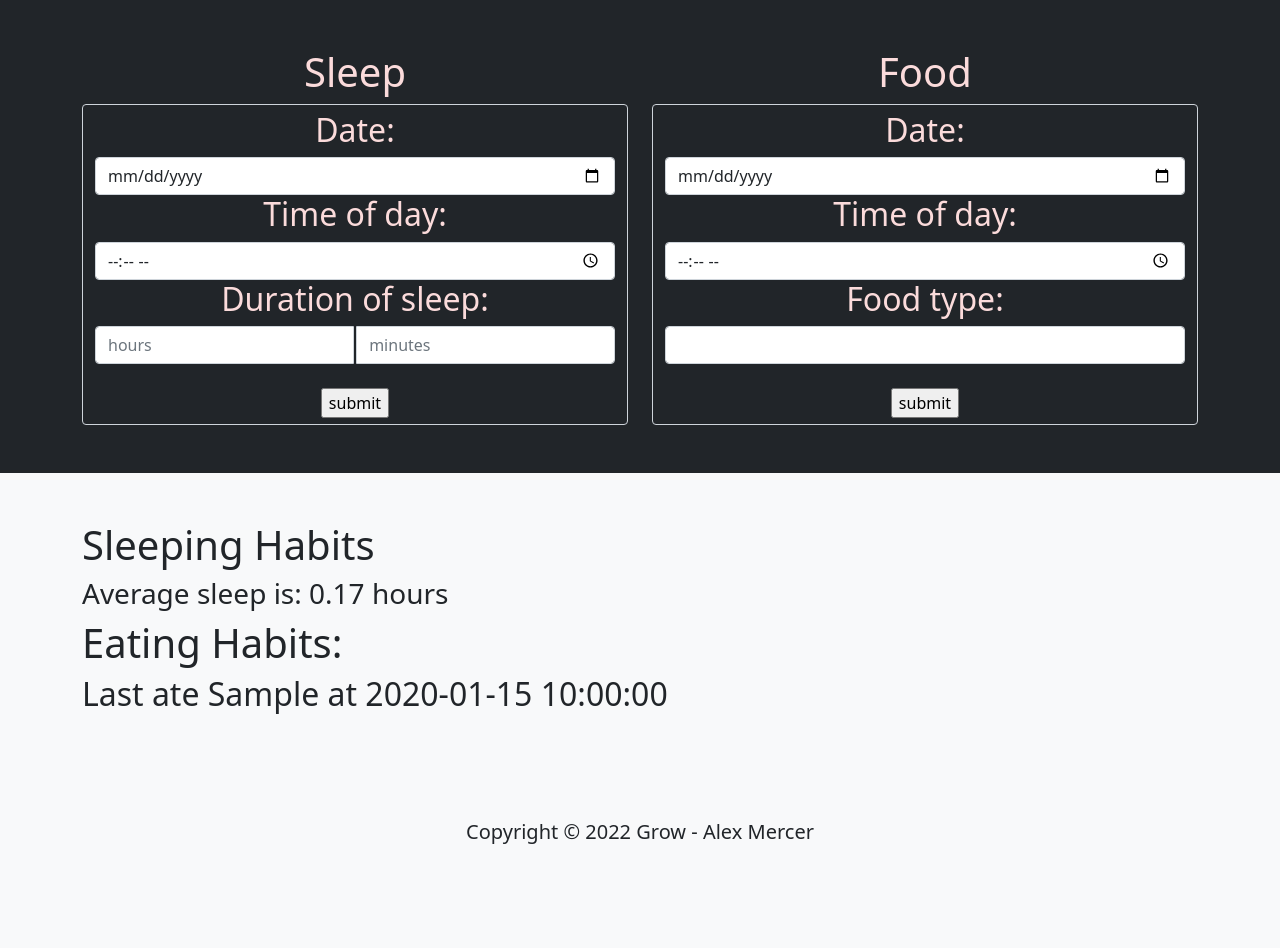
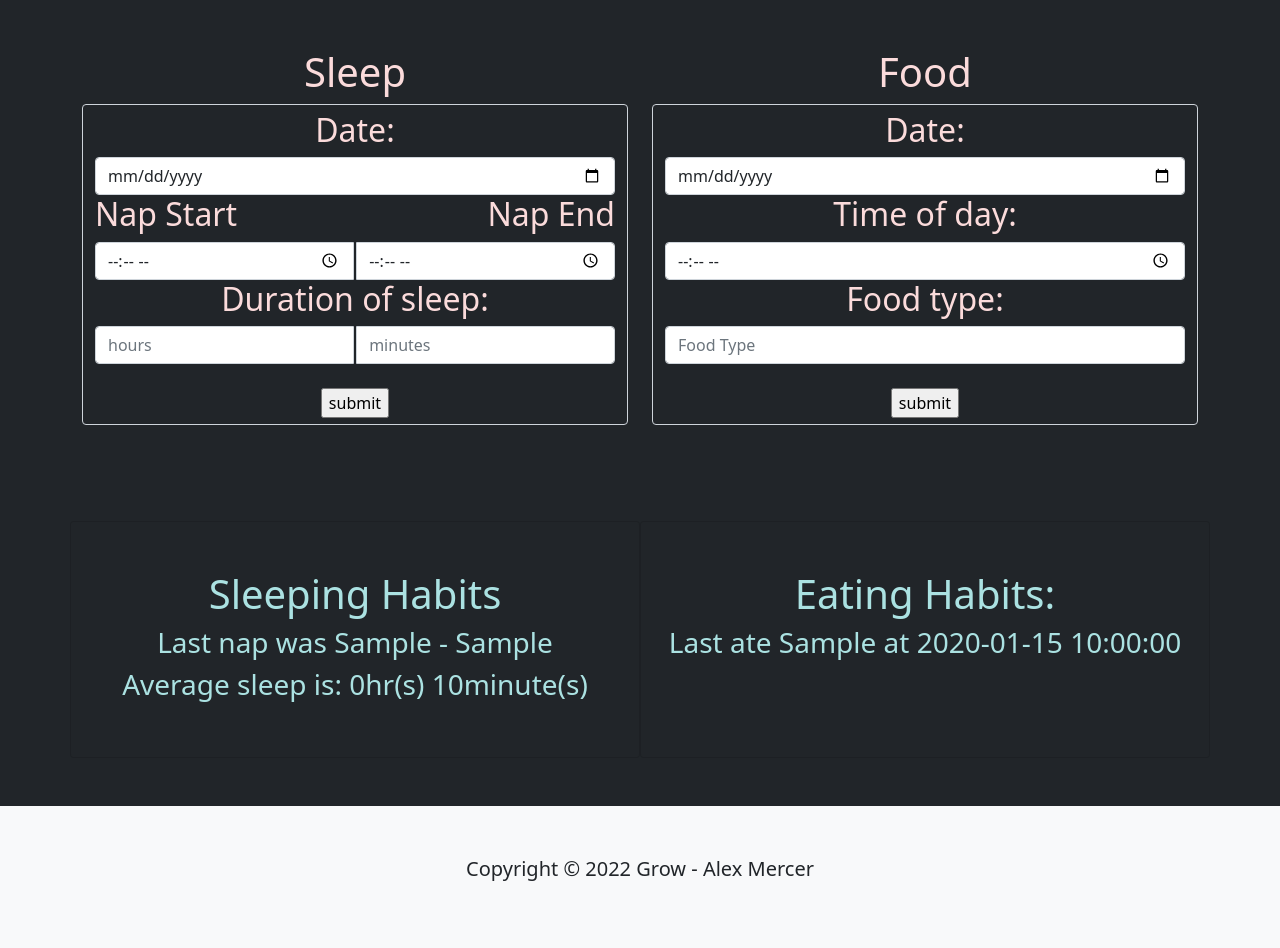
Before and after one commit to alexmercer6/social_workout_app, a Flask app: page /sleep_food in a window 1280 px wide. Shown: the part 102-1050 px from the top of the page. Before the commit the page ends 946 px from the top, so only its background shows below. Run offline with Flask 2, Linux system fonts and the light colour scheme; the visitor is signed in with stand-in values (Sample User, id 1); a database or web service that is not in the repository returns one stand-in record (values such as "Sample title"); some libraries are stand-ins or nearby versions.

Commit message:
added sleep/eating data to page

```diff
--- a/app.py
+++ b/app.py
@@ -171,8 +171,8 @@ def sleep():
 
         eating_habits = sql_fetch('SELECT date, time_of_day, food_type, eating_habits.baby_id FROM eating_habits INNER JOIN babies ON babies.baby_id=eating_habits.baby_id WHERE eating_habits.baby_id=%s and babies.user_id=%s ORDER BY eating_habits.date, eating_habits.time_of_day DESC LIMIT 1', [param_baby_id, user_id])
         nap_time = sql_fetch('SELECT duration_mins FROM sleeping_habits WHERE baby_id=%s', [param_baby_id])
-        print(nap_time)
-        print(eating_habits)
+        nap_start_end = sql_fetch('SELECT nap_start, nap_end FROM sleeping_habits WHERE baby_id=%s ORDER BY date, nap_end DESC LIMIT 1', [param_baby_id])
+
 
 
         if len(nap_time) > 0:
@@ -180,13 +180,23 @@ def sleep():
             for nap in nap_time:
                 total += nap[0]
             nap_avg = total / len(nap_time)
-            nap_avg_hrs = str(round(nap_avg / 60, 2))
+            if nap_avg % 60 != 0:
+                nap_avg_hrs = str(round(nap_avg / 60, 2))
+                hrs_mins_list = nap_avg_hrs.split(".")
+                avg_mins = str(round((int(hrs_mins_list[1]) / 100) * 60))
+                avg_hrs = str(hrs_mins_list[0])
+                nap_avg = avg_hrs + "hr(s) " + avg_mins + "minute(s)"
+                return render_template('sleep_food.html', param_baby_id=param_baby_id, eating_habits=eating_habits, nap_avg=nap_avg, nap_start_end=nap_start_end)
+            else:
+                nap_avg = str(round(total / len(nap_time))) + "hour(s)"
+                return render_template('sleep_food.html', param_baby_id=param_baby_id, eating_habits=eating_habits, nap_avg=nap_avg, nap_start_end=nap_start_end)
+
         else:
-            nap_avg_hrs = "No sleep recorded yet"
+            nap_avg = "No sleep recorded yet"
 
 
 
-        return render_template('sleep_food.html', param_baby_id=param_baby_id, eating_habits=eating_habits, nap_avg_hrs=nap_avg_hrs)
+        return render_template('sleep_food.html', param_baby_id=param_baby_id, eating_habits=eating_habits, nap_avg_=nap_avg, nap_start_end=nap_start_end)
     else:
         return redirect('/login')
 
@@ -202,14 +212,15 @@ def food_submit_action():
 @app.route('/sleep_submit_action', methods=["POST"])
 def sleep_submit_action():
     baby_id = request.args.get('baby_id')
-    time_of_day = request.form.get('time')
+    nap_start = request.form.get('nap_start')
+    nap_end = request.form.get('nap_end')
     hours = request.form.get('hours')
     minutes = request.form.get('minutes')
     total_minutes = (int(hours)*60) + int(minutes)
     print(total_minutes)
     date = request.form.get('sleep_date')
 
-    sql_write('INSERT INTO sleeping_habits(time_of_day, duration_mins, baby_id, date) VALUES (%s, %s, %s, %s)', [time_of_day, total_minutes, baby_id, date])
+    sql_write('INSERT INTO sleeping_habits(nap_start, nap_end, duration_mins, baby_id, date) VALUES (%s, %s, %s, %s, %s)', [nap_start, nap_end, total_minutes, baby_id, date])
 
 
     return redirect('/dashboard')
--- a/schema.sql
+++ b/schema.sql
@@ -45,7 +45,8 @@ CREATE TABLE completed_milestones (
 
 CREATE TABLE sleeping_habits (
     id SERIAL PRIMARY KEY,
-    time_of_day TEXT,
+    nap_start TEXT,
+    nap_end TEXT,
     date TEXT,
     duration_mins INTEGER,
     baby_id INTEGER REFERENCES babies (baby_id)
--- a/static/style.css
+++ b/static/style.css
@@ -79,6 +79,14 @@ input:focus {
 .food-sleep {
     color: #fbdbdb;
 }
+.habits {
+    color: #abe2e2;
+}
+.max_width {
+    max-width: 500px;
+    margin-left: auto;
+    margin-right: auto;
+}
 
 #logout-btn {
     border: none;
--- a/templates/dashboard.html
+++ b/templates/dashboard.html
@@ -33,7 +33,7 @@
         <h3 class="text-center"> Add A Baby to Your Family</h3>
         <div class="d-flex justify-content-center align-items-center">
 
-            <form action="/add_baby" method="POST" class="form-control text-center">
+            <form action="/add_baby" method="POST" class="form-control text-center max_width">
                 <input type="text" class="form-control" name="name" placeholder="Baby's name">
                 <input type="date" class="form-control" name="birthdate">
                 <br>
--- a/templates/login.html
+++ b/templates/login.html
@@ -4,12 +4,12 @@
 <section class="bg-dark p-5">
     <div class="container text-center ">
         <h1 class=" text-center login-text">Log in</h1>
-        <form action="/login" method="POST" class="form-control bg-light p-5 my-4">
+        <form action="/login" method="POST" class="form-control bg-light p-5 my-4 max_width">
             <!-- <h2><span class=" login-text">Email:</span> </h2> -->
-            <input type="email" name="email" class="form-control" placeholder="email">
+            <input type="email" name="email" class="form-control" placeholder="email" required>
             <br>
             <!-- <h2><span class="login-text">Password:</span> </h2> -->
-            <input type="password" name="password" placeholder="password" class="form-control">
+            <input type="password" name="password" placeholder="password" class="form-control" required>
             <br>
             <input type="submit" class="btn btn-large login-btn"value="Log in">
         </form>
--- a/templates/sleep_food.html
+++ b/templates/sleep_food.html
@@ -9,8 +9,16 @@
                 <form action="/sleep_submit_action?baby_id={{param_baby_id}}" method="POST" class="form-control bg-dark">
                     <h2 class="food-sleep">Date:</h2>
                     <input type="date" name="sleep_date" class="form-control" required>
-                    <h2 class="food-sleep">Time of day:</h2>
-                    <input type="time" name="time" class="form-control" required>
+                    <div class="d-flex justify-content-between">
+                        <h2 class="food-sleep">Nap Start</h2>
+                        <h2 class="food-sleep">Nap End</h2>
+                    </div>
+                    <div class="input-group">
+                        <input type="time" name="nap_start" class="form-control" required>
+                        <span class="input-group-addon">:</span>
+                        <input type="time" name="nap_end" class="form-control" required>
+                    </div>
+
                     <h2 class="food-sleep">Duration of sleep:</h2>
                     <div class="input-group">
                         <input type="number" name="hours" placeholder="hours" class="form-control" required>
@@ -32,7 +40,7 @@
                 <h2 class="food-sleep">Time of day:</h2>
                 <input type="time" name="eat_time" class="form-control" required>
                 <h2 class="food-sleep">Food type:</h2>
-                <input type="text" name="food_type" class="form-control" required>
+                <input type="text" name="food_type" class="form-control" placeholder="Food Type" required>
                 <br>
                 <input type="submit" value="submit">
             </form>
@@ -41,23 +49,32 @@
 
     </div>
 </section>
-<section class="bg-light py-5">
+<section class="bg-dark py-5">
     <div class="container">
-        <h1>Sleeping Habits</h1>
+        <div class="row">
+            <div class="card col-md-6 col-xs-12 bg-dark text-light py-5 text-center">
+                <h1 class="text-center habits">Sleeping Habits</h1>
+                {% if nap_start_end|length > 0 %}
+                    <h3 class="habits">Last nap was {{nap_start_end[0][0]}} - {{nap_start_end[0][1]}}</h3>
+                    <h3 class="habits">Average sleep is: {{nap_avg}}</h3>
+                {% endif %}
+            </div>
+            <div class="card col-md-6 col-xs-12 bg-dark text-light py-5 text-center">
+                {% if eating_habits|length > 0 %}
+                <h1 class="text-center habits">Eating Habits:</h1>
+                {% for date, time, food, baby_id in eating_habits %}
+                <h3 class="habits">
+                    Last ate {{food}} at {{time}}
+                </h3>
+                {% endfor %}
+                {% endif %}
+            </div>
 
-        <h3>Average sleep is: {{nap_avg_hrs}} hours</h3>
+        </div>
+    </div>
 
-    </div>
-    <div class="container">
-        {% if eating_habits|length > 0 %}
-        <h1>Eating Habits:</h1>
-        {% for date, time, food, baby_id in eating_habits %}
-        <h2>
-            Last ate {{food}} at {{time}}
-        </h2>
-        {% endfor %}
-        {% endif %}
-    </div>
+
+
 
 
 
```
Also changed, not shown: templates/signup.html (+5 -5 lines).
